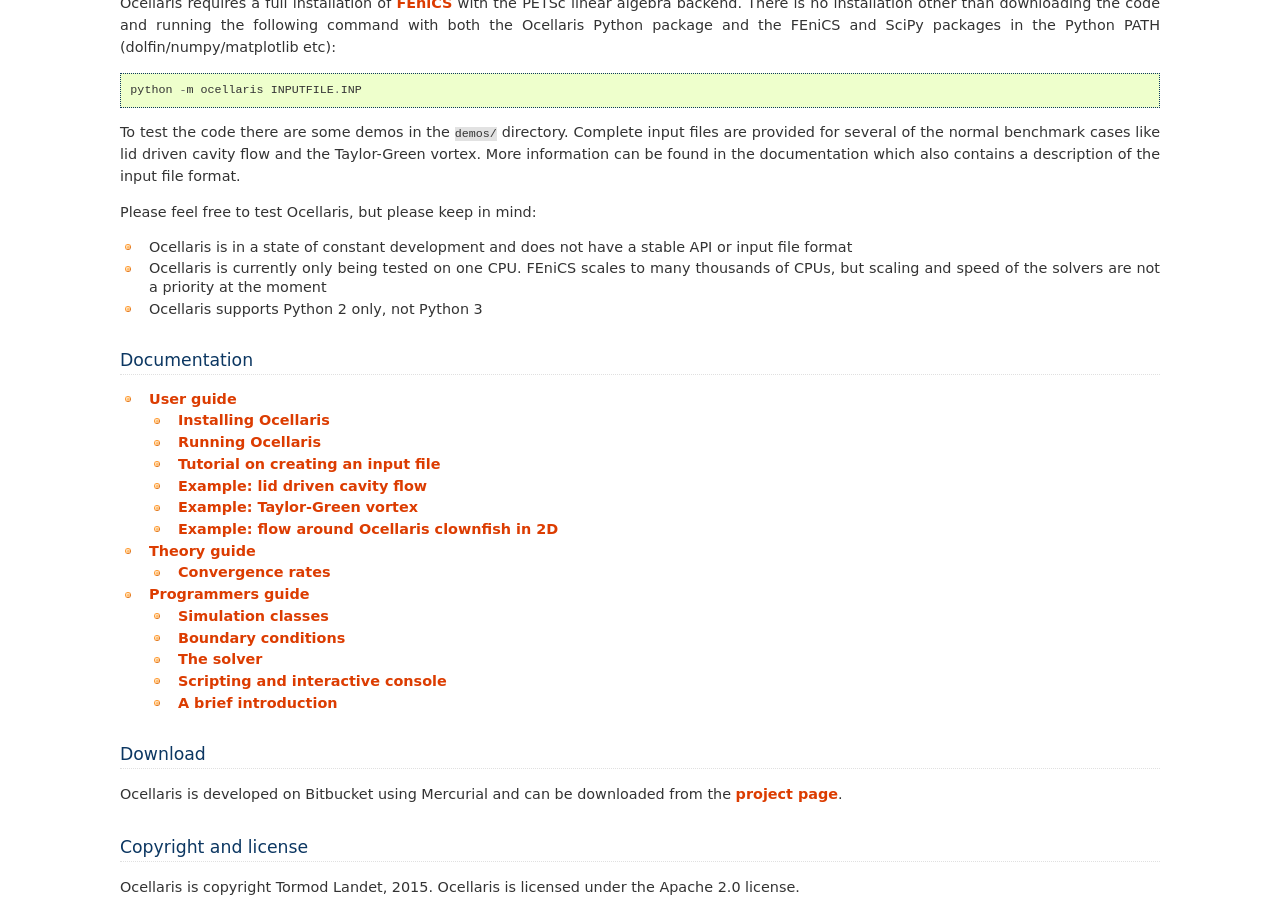
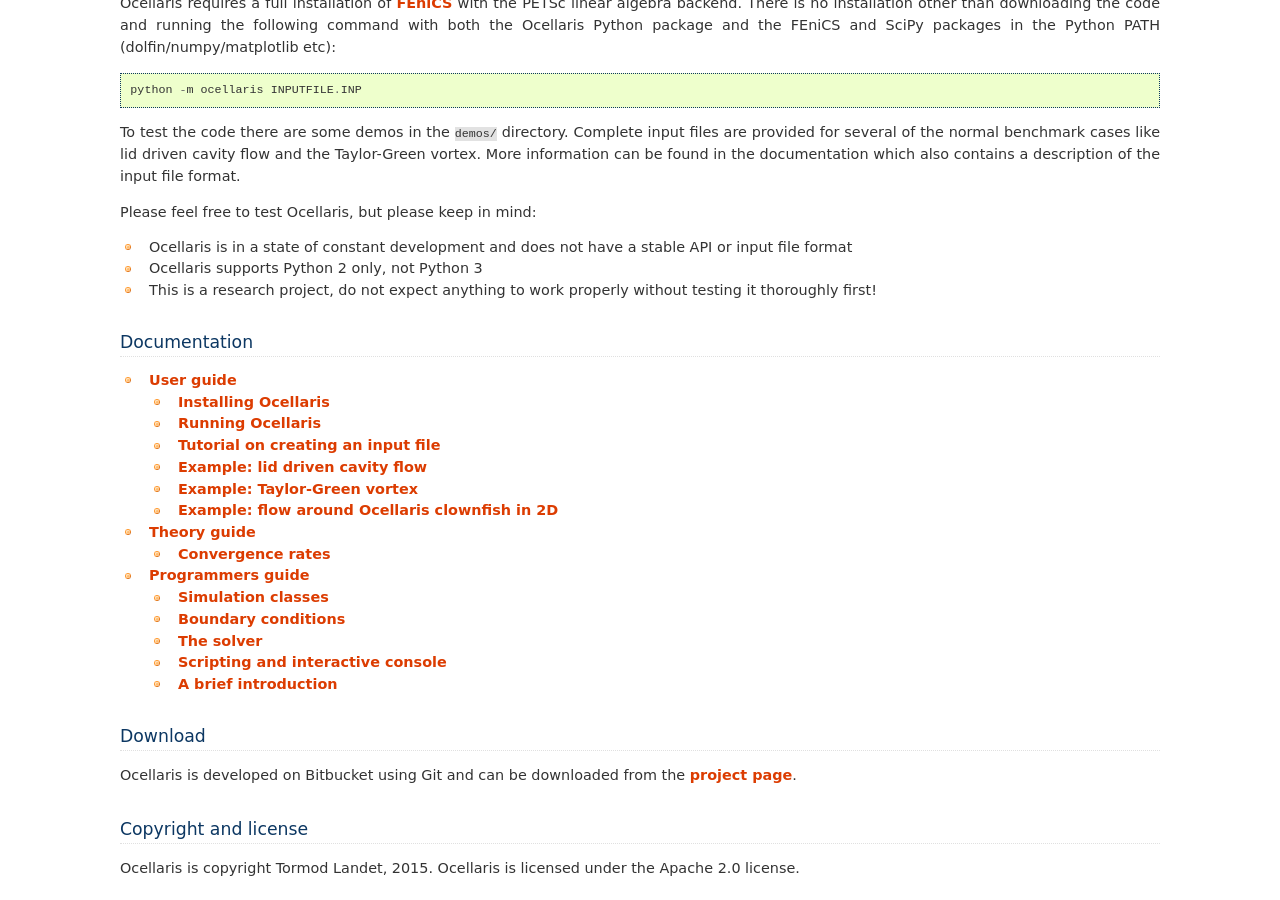
Before and after one commit to TormodLandet/Ocellaris, a Sphinx documentation site: the page built from documentation/index.rst, in a window 1280 px wide and 900 px high, scrolled down 788 px. Built offline with Sphinx 7.4.7, drawn with Linux system fonts in a browser that asks for light colours.

Commit message:
Small doc updates. MPI now works + we now use Git

```diff
--- a/README.rst
+++ b/README.rst
@@ -36,9 +36,8 @@
 Please feel free to test Ocellaris, but please keep in mind:
 
 - Ocellaris is in a state of constant development and does not have a stable API or input file format
-- Ocellaris is currently only being tested on one CPU. FEniCS scales to many thousands of CPUs, but
-  scaling and speed of the solvers are not a priority at the moment
 - Ocellaris supports Python 2 only, not Python 3
+- This is a research project, do not expect anything to work properly without testing it thoroughly first!
 
 Documentation
 -------------
--- a/documentation/index.rst
+++ b/documentation/index.rst
@@ -34,7 +34,7 @@
 Download
 --------
 
-Ocellaris is developed on Bitbucket using Mercurial and can be downloaded from
+Ocellaris is developed on Bitbucket using Git and can be downloaded from
 the `project page <https://bitbucket.org/trlandet/ocellaris>`_.
 
 .. ##############################################################
```
